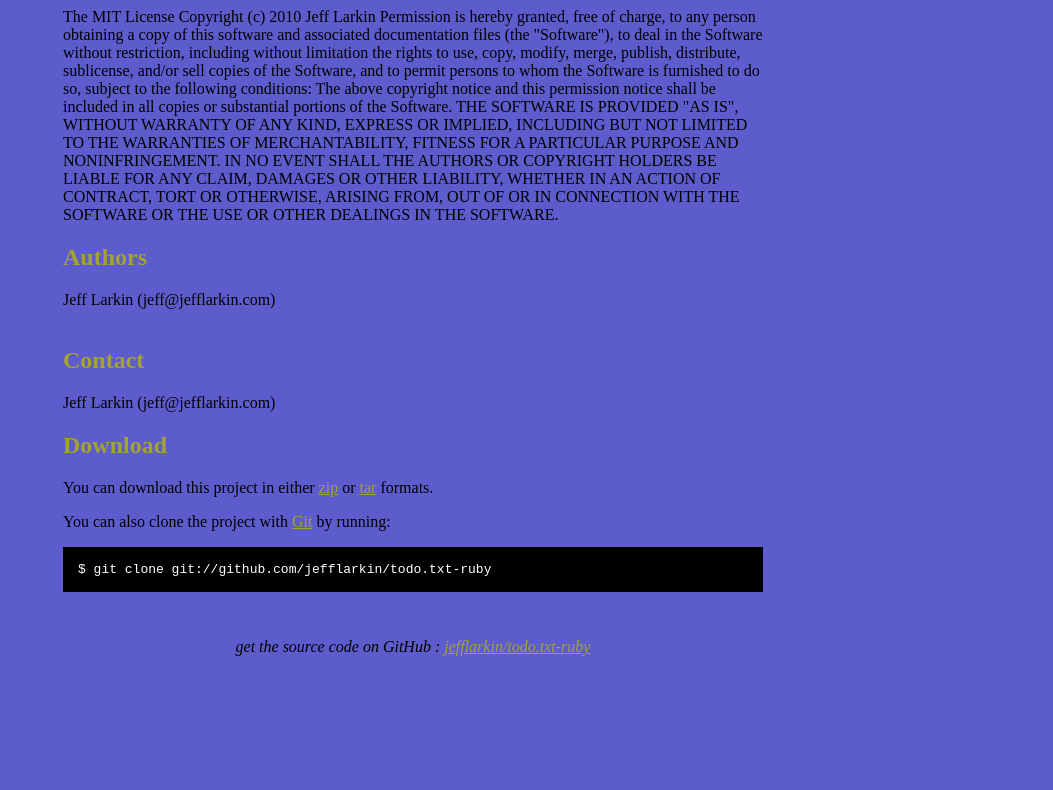
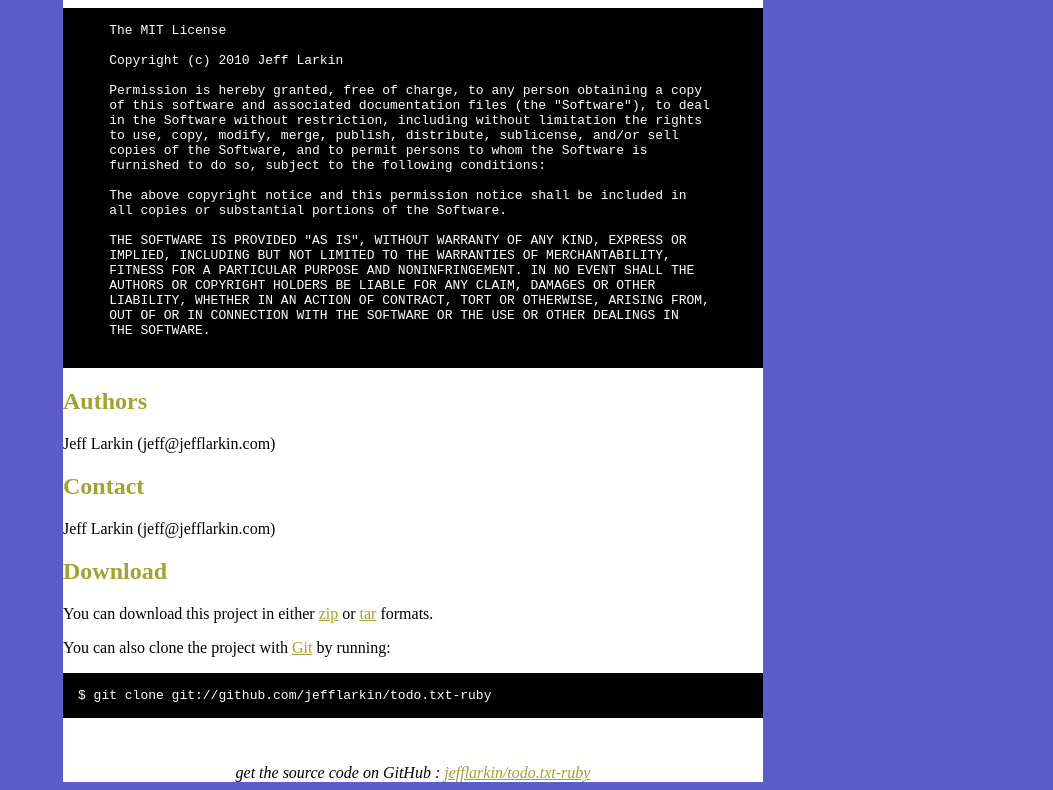
Before and after one commit to jefflarkin/todo.txt-ruby, a plain HTML site: page index.html in a window 1280 px wide. Shown: the part 316-1106 px from the top of the page, without its empty margins (227-1280 px from the left). Before the commit the page ends 980 px from the top, so only its background shows below. Drawn offline with Linux system fonts and the light colour scheme.

Commit message:
Cleaned up auto-generated code

```diff
--- a/index.html
+++ b/index.html
@@ -4,9 +4,7 @@
 <html xmlns="http://www.w3.org/1999/xhtml" xml:lang="en" lang="en">
 <head>
   <meta http-equiv="Content-Type" content="text/html; charset=utf-8"/>
-
   <title>jefflarkin/todo.txt-ruby @ GitHub</title>
-
   <style type="text/css">
     body {
       margin-top: 1.0em;
@@ -17,6 +15,7 @@
     #container {
       margin: 0 auto;
       width: 700px;
+      background: #fff;
     }
     h1 { font-size: 3.8em; color: #a2a333; margin-bottom: 3px; }
     h1 .small { font-size: 0.4em; }
@@ -30,9 +29,7 @@
     hr { border: 0; width: 80%; border-bottom: 1px solid #aaa}
     .footer { text-align:center; padding-top:30px; font-style: italic; }
   </style>
-
 </head>
-
 <body>
   <a href="http://github.com/jefflarkin/todo.txt-ruby"><img style="position: absolute; top: 0; right: 0; border: 0;" src="http://s3.amazonaws.com/github/ribbons/forkme_right_darkblue_121621.png" alt="Fork me on GitHub" /></a>
 
@@ -55,7 +52,8 @@
     <h2>Dependencies</h2>
     <p>Rspec (only for testing)</p>
     <h2>License</h2>
-<p>The MIT License
+    <pre>
+    The MIT License
 
     Copyright (c) 2010 Jeff Larkin
 
@@ -76,15 +74,11 @@ AUTHORS OR COPYRIGHT HOLDERS BE LIABLE FOR ANY CLAIM, DAMAGES OR OTHER
     LIABILITY, WHETHER IN AN ACTION OF CONTRACT, TORT OR OTHERWISE, ARISING FROM,
     OUT OF OR IN CONNECTION WITH THE SOFTWARE OR THE USE OR OTHER DEALINGS IN
     THE SOFTWARE.
-</p>
+    </pre>
     <h2>Authors</h2>
-<p>Jeff Larkin (jeff@jefflarkin.com)
-<br/>
-<br/>      </p>
+    <p>Jeff Larkin (jeff@jefflarkin.com)</p>
     <h2>Contact</h2>
-<p>Jeff Larkin (jeff@jefflarkin.com)
-<br/>      </p>
-
+    <p>Jeff Larkin (jeff@jefflarkin.com)</p>
 
     <h2>Download</h2>
     <p>
@@ -104,5 +98,19 @@ THE SOFTWARE.
   </div>
 
 
+<script type="text/javascript">
+  var _gaq = _gaq || [];
+  _gaq.push(['_setAccount', 'UA-3575504-4']);
+  _gaq.push(['_trackPageview']);
+
+  (function() {
+    var ga = document.createElement('script'); ga.type = 'text/javascript';
+    ga.async = true;
+    ga.src = ('https:' == document.location.protocol ? 'https://ssl' :
+    'http://www') + '.google-analytics.com/ga.js';
+    var s = document.getElementsByTagName('script')[0];
+    s.parentNode.insertBefore(ga, s);
+  })();
+</script>
 </body>
 </html>
```
Lines whose indentation alone changed are shown as unchanged.
